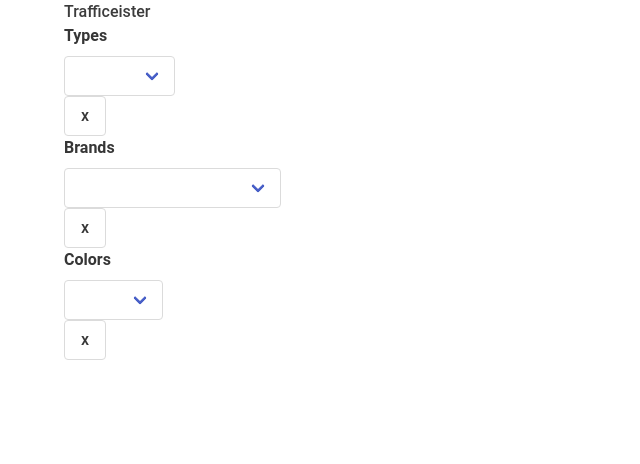
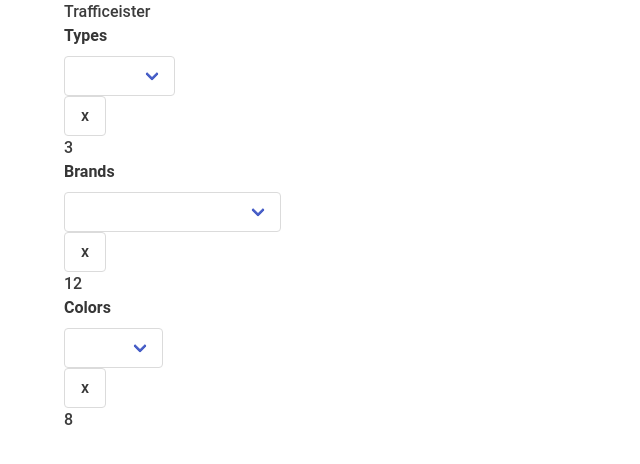
Before and after one commit to se-panfilov/sytac, a Vue app: page / in a window 1280 px wide. Shown: the top 464 px of the page, without its empty margins (0-640 px from the left). Built offline with nearby package versions, Linux system fonts and the light colour scheme.

Commit message:
fixes for filtering

```diff
--- a/src/components/filters-list.vue
+++ b/src/components/filters-list.vue
@@ -5,16 +5,19 @@
                 label="Types"
                 v-on:item-selected="onSelect($event, 'type')"
     ></select-box>
+    <span v-text="types.length"></span>
     <select-box :source="brands"
                 name="brands"
                 label="Brands"
                 v-on:item-selected="onSelect($event, 'brand')"
     ></select-box>
+    <span v-text="brands.length"></span>
     <select-box :source="colors"
                 name="colors"
                 label="Colors"
                 v-on:item-selected="onSelect($event, 'color')"
     ></select-box>
+    <span v-text="colors.length"></span>
   </section>
 </template>
 
@@ -47,19 +50,24 @@
         this.$emit('changed', this.filter)
       },
       filterBy (arr, val, field) {
-        return arr.filter(v => {
-//          console.info(`${v} === ${val}`)
-//          if (field) return v[field] === val
-          return v[field] === val
-//          return v === val
-        })
+        return arr.filter(v => v[field] === val)
+      },
+      filterByColors (arr, val) {
+        return arr.filter(v => v.colors === val.indexOf(val) > -1)
       },
       filterColorsBy (arr, val, field) {
-        return arr.filter(v => {
-//          console.info(field)
-//          console.info(v)
-          return v[field] === val
-        })
+        return arr.filter(v => v[field] === val)
+      },
+      getFilteredByColorArr () {
+//        return (this.filter.color) ? this.filterByColors(this.source, this.filter.color) : this.source
+        return this.getFilteredArr(this.source, 'color', 'filterByColors')
+      },
+      getColorsFilteredByTypeArr () {
+//        return (this.filter.type) ? this.filterColorsBy(this.source, this.filter.type, 'type') : this.source
+        return this.getFilteredArr(this.source, 'type', 'filterColorsBy')
+      },
+      getFilteredArr (arr, field, method = 'filterBy') {
+        return (this.filter[field]) ? this[method](arr, this.filter[field], field) : arr
       }
     },
     computed: {
@@ -73,27 +81,23 @@
       },
       brands () {
         return this.getUniq(this.filteredBrands.map(v => v.brand))
-//        return this.getUniq(this.source.map(v => v.brand))
       },
       filteredTypes () {
-//        return this.filterBy(this.source, this.filter.type, 'type')
-//        const filteredByColorArr = (this.filter.color) ? this.filterBy(this.source, this.filter.color, 'color') : this.source
-        const filteredByColorArr = this.source
-        const result = (this.filter.brand) ? this.filterBy(filteredByColorArr, this.filter.brand, 'brand') : filteredByColorArr
+        const filteredByColorArr = this.getFilteredByColorArr()
+        const result = this.getFilteredArr(filteredByColorArr, 'brand')
+//        console.info(result)
         return result
       },
       filteredColors () {
-//        const arrOfArr = this.source.map(v => v.colors)
-//        const mergedArr = [].concat.apply([], arrOfArr)
-//        return this.filterBy(this.source, this.filter.color, 'color')
-        const filteredByTypeArr = (this.filter.type) ? this.filterColorsBy(this.source, this.filter.type, 'type') : this.source
-        const result = (this.filter.brand) ? this.filterColorsBy(filteredByTypeArr, this.filter.brand, 'brand') : filteredByTypeArr
-        console.info(result)
+        const filteredByTypeArr = this.getColorsFilteredByTypeArr()
+        const result = this.getFilteredArr(filteredByTypeArr, 'brand', 'filterColorsBy')
+//        console.info(result)
         return result
       },
       filteredBrands () {
-        const filteredByColorArr = (this.filter.color) ? this.filterBy(this.source, this.filter.color, 'color') : this.source
-        const result = (this.filter.type) ? this.filterBy(filteredByColorArr, this.filter.type, 'type') : filteredByColorArr
+        const filteredByColorArr = this.getFilteredByColorArr()
+        const result = this.getFilteredArr(filteredByColorArr, 'type')
+//        console.info(result)
         return result
       }
     },
```
